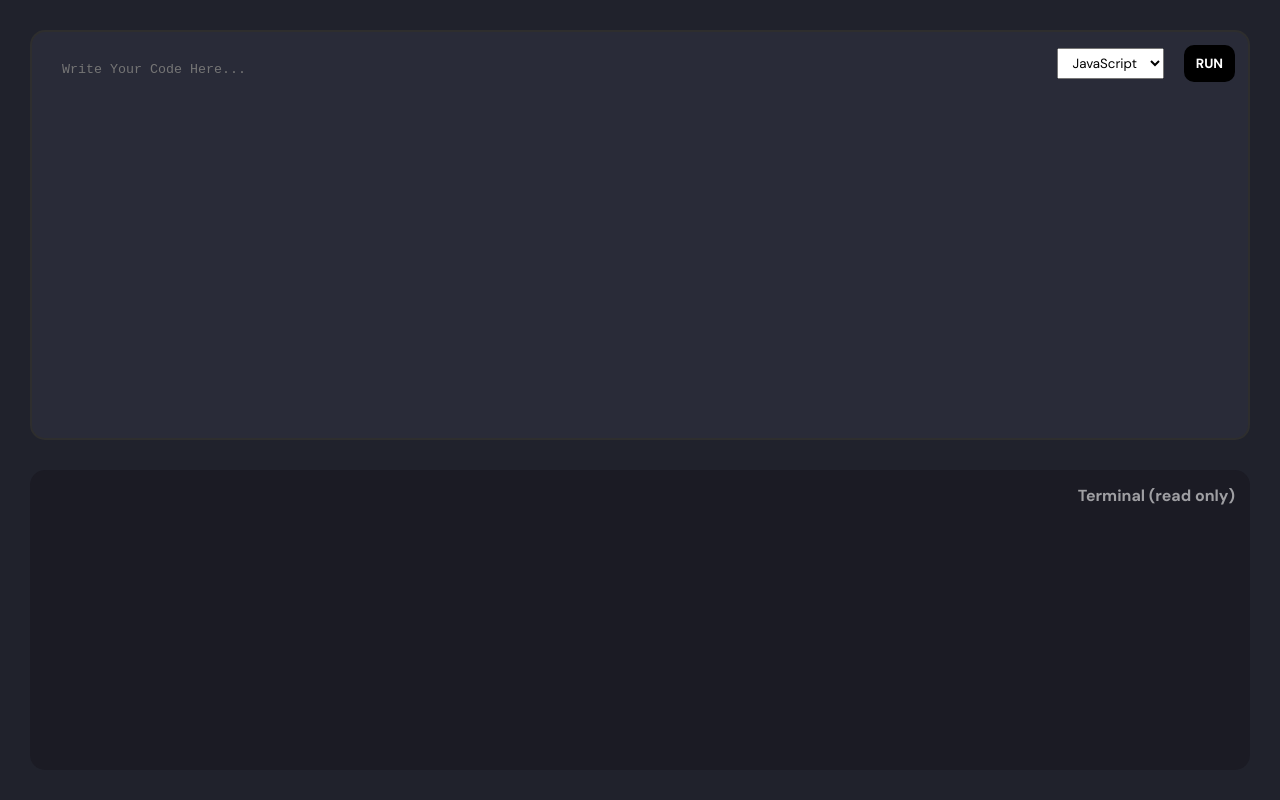
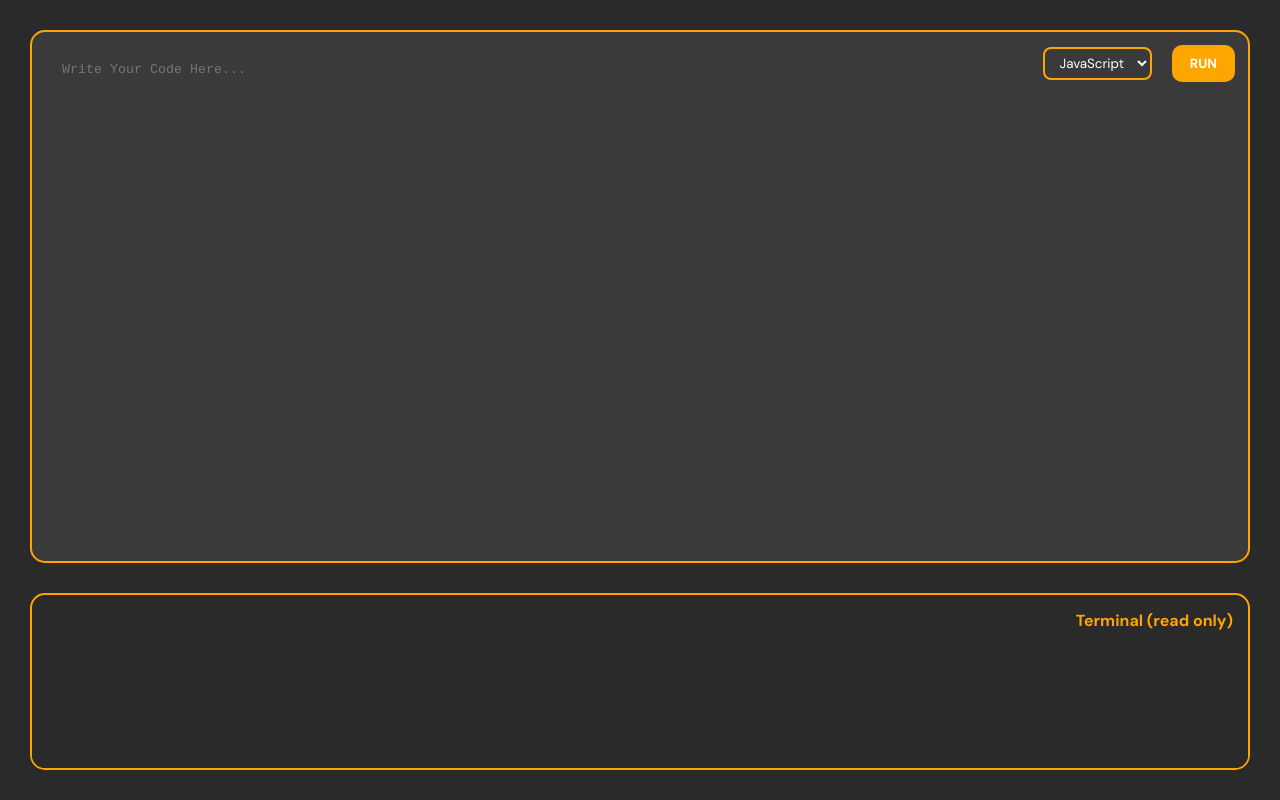
Before and after one commit to HISHAN03/node_containerized_execution_env, a plain HTML site: page client/index.html in a window 1280 px wide. Drawn offline with Linux system fonts and the light colour scheme.

Commit message:
client update

```diff
--- a/client/css/style.css
+++ b/client/css/style.css
@@ -1,6 +1,6 @@
 @import url('https://fonts.googleapis.com/css2?family=DM+Sans:wght@400;500;700&display=swap');
 
-*{
+* {
     margin: 0;
     padding: 0;
     box-sizing: border-box;
@@ -8,7 +8,7 @@
     font-family: 'DM Sans', sans-serif;
 }
 
-body{
+body {
     width: 100%;
     max-width: 1444px;
     margin: auto;
@@ -17,73 +17,99 @@ body{
     grid-template-rows: 3fr 1fr;
     padding: 30px;
     gap: 30px;
-    background-color: rgb(32, 34, 44);
+    background-color: #2a2a2a; /* Light black background color */
 }
 
-button{
-    padding: 8px 10px;
-    border: 2px solid rgb(0, 0, 0);
+button {
+    padding: 8px 16px;
+    border: 2px solid #ffa500; /* Orange border color */
     border-radius: 10px;
     text-transform: uppercase;
     font-weight: bold;
     color: white;
-    background-color: rgb(0, 0, 0);
+    background-color: #ffa500; /* Orange background color */
     cursor: pointer;
+    transition: transform 0.2s ease;
 }
-button:hover{
-    scale: 1.05;
+
+button:hover {
+    transform: scale(1.05);
 }
-select{
+
+select {
     padding: 5px 10px;
     margin-right: 15px;
+    background-color: #3a3a3a; /* Dark black background color */
+    border: 2px solid #ffa500; /* Orange border color */
+    color: #ffffff; /* White text color */
+    border-radius: 8px;
 }
 
-section{
+section {
     position: relative;
 }
 
-#code{
+#code {
     width: 100%;
     height: 100%;
     border-radius: 15px;
     padding: 30px;
-    border: 2px solid rgb(46, 46, 46);
+    border: 2px solid #ffa500; /* Orange border color */
     resize: none;
     font-weight: 500;
     font-family: 'Courier New', Courier, monospace;
-    background-color: rgb(41, 43, 56);
+    background-color: #3a3a3a; /* Dark black background color */
     outline: none;
-    color: white;
-}
-#code:focus{
-    filter: drop-shadow(0 0 10px rgba(0, 0, 0, 0.3));
+    color: #ffffff; /* White text color */
+    caret-color: #ffa500; /* Orange caret color */
 }
 
-.optionBtn{
+#code:focus {
+    filter: drop-shadow(0 0 10px rgba(255, 165, 0, 0.5)); /* Orange drop shadow on focus */
+}
+
+.optionBtn {
     position: absolute;
     top: 15px;
     right: 15px;
 }
 
-.output{
+.output {
     position: relative;
+    border: 2px solid #ffa500; /* Orange border color */
+    border-radius: 15px; /* Border radius for the output box */
+    overflow: hidden; /* Hide scroll bar outside the output box */
 }
 
-.output h4{
+.output h4 {
     position: absolute;
-    color: rgba(255, 255, 255, 0.582);
+    color: #ffa500; /* Orange text color */
     top: 15px;
     right: 15px;
 }
 
-#output{
+#output {
     width: 100%;
     height: 300px;
-    background-color: rgb(27, 27, 36);
+    background-color: #2a2a2a; /* Light black background color */
     border-radius: 15px;
     padding: 30px;
     font-family: 'Courier New', Courier, monospace;
-    color: white;
+    color: #ffffff; /* White text color */
     overflow-y: scroll;
     scroll-behavior: smooth;
 }
+
+/* Style the scroll bar */
+#output::-webkit-scrollbar {
+    width: 8px;
+}
+
+#output::-webkit-scrollbar-thumb {
+    background-color: #ffa500; /* Orange thumb color */
+    border-radius: 8px;
+}
+
+#output::-webkit-scrollbar-thumb:hover {
+    background-color: #ffba5a; /* Lighter orange thumb color on hover */
+}
```
Also changed, not shown: client/index.html (+5 -3 lines), server/package.json (added, +16 -0 lines), 2 other files.
